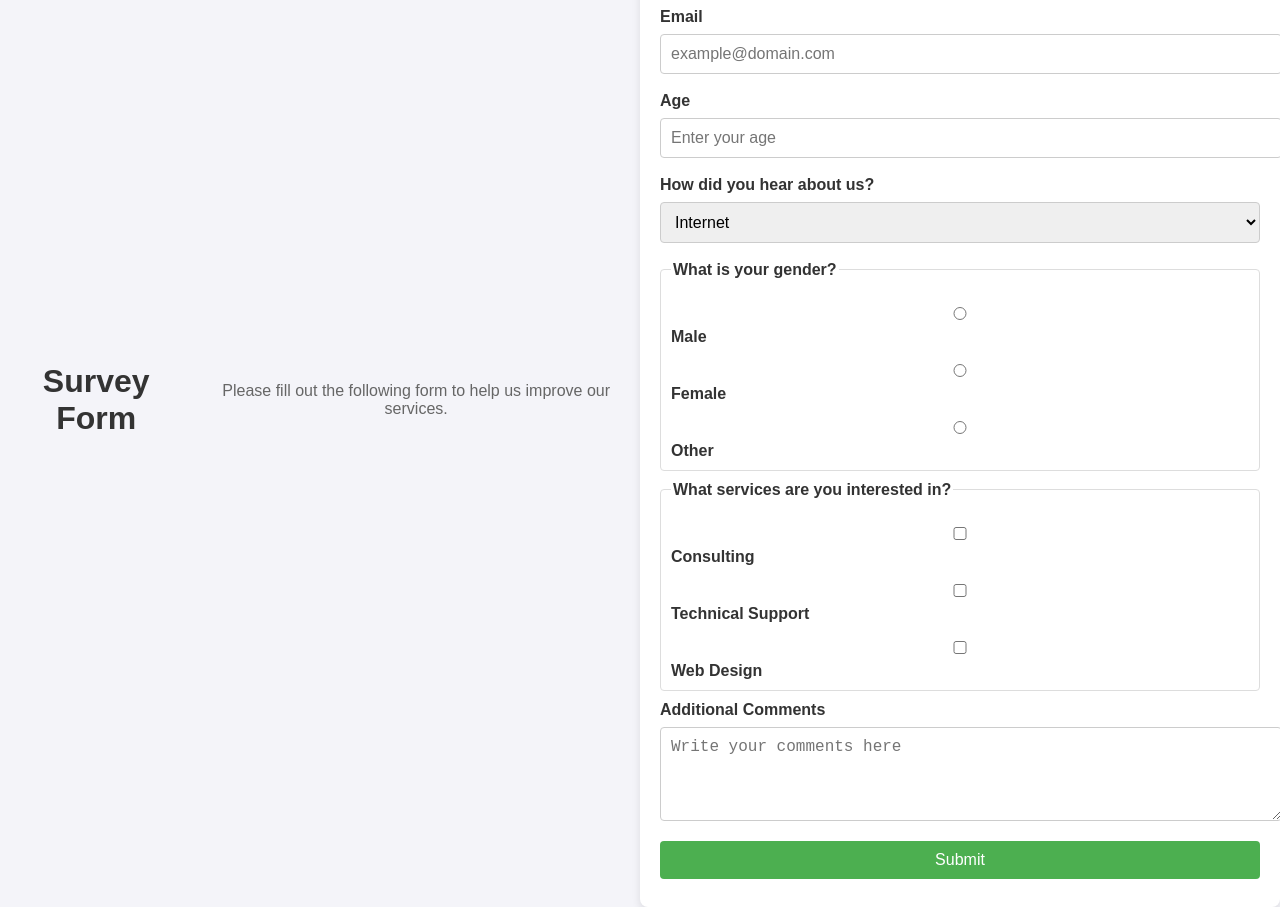
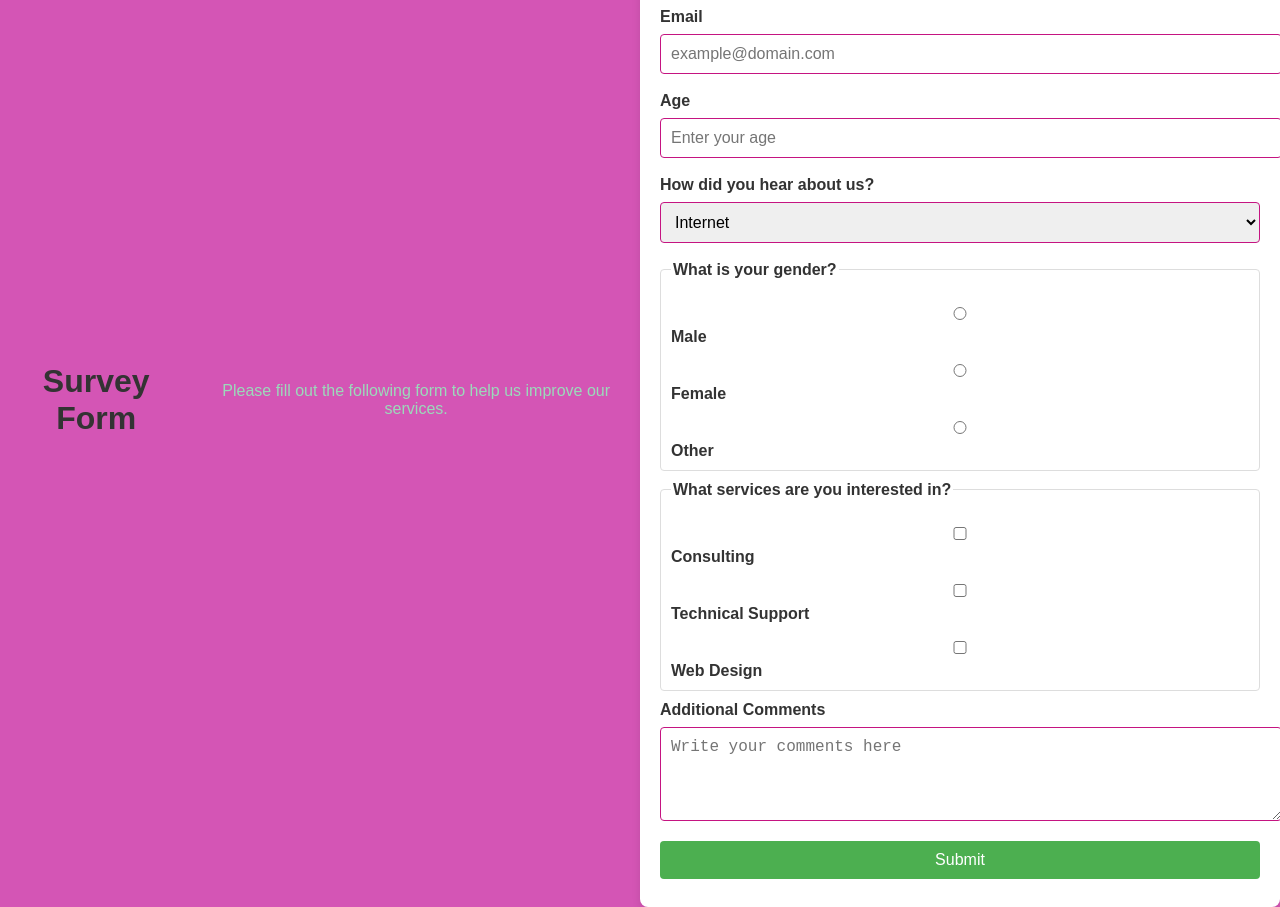
Before and after one commit to Tapiafx/Proyecto-cloud, a plain HTML site: page index.html in a window 1280 px wide. Drawn offline with Linux system fonts and the light colour scheme.

Commit message:
Cambio colores-edad

```diff
--- a/index.html
+++ b/index.html
@@ -19,7 +19,7 @@
     <input type="email" id="email" name="email" placeholder="example@domain.com" required>
 
     <label for="number" id="number-label">Age</label>
-    <input type="number" id="number" name="age" placeholder="Enter your age" min="18" max="100" required>
+    <input type="number" id="number" name="age" placeholder="Enter your age" min="19" max="100" required>
 
     <label for="dropdown">How did you hear about us?</label>
     <select id="dropdown" name="source">
--- a/styles.css
+++ b/styles.css
@@ -1,6 +1,6 @@
 body {
     font-family: Arial, sans-serif;
-    background-color: #f4f4f9;
+    background-color: #d455b5;
     margin: 0;
     padding: 0;
     display: flex;
@@ -17,7 +17,7 @@ body {
   p#description {
     text-align: center;
     font-size: 16px;
-    color: #666;
+    color: #9bdaba;
   }
 
   form#survey-form {
@@ -41,7 +41,7 @@ body {
     padding: 10px;
     margin: 8px 0;
     border-radius: 4px;
-    border: 1px solid #ccc;
+    border: 1px solid #c51481;
   }
 
   input[type="text"],
```
